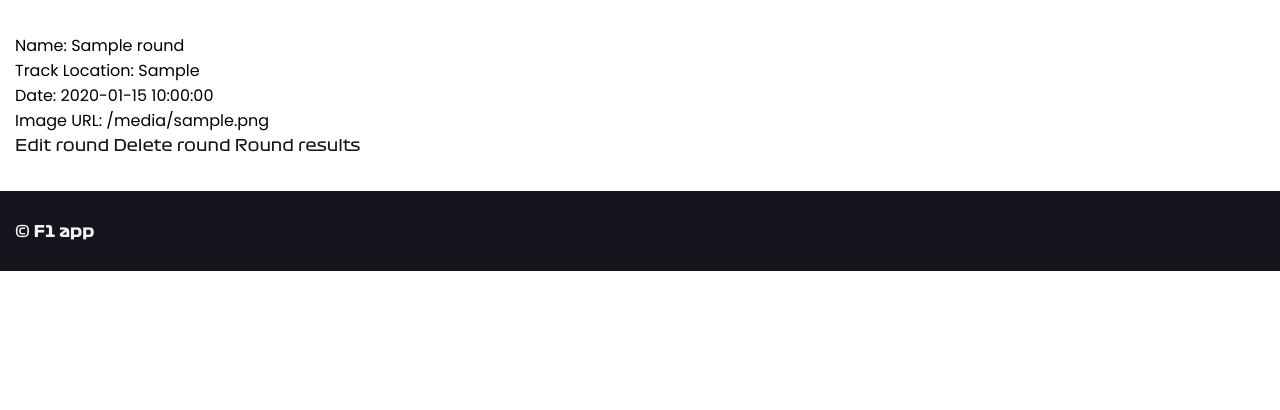
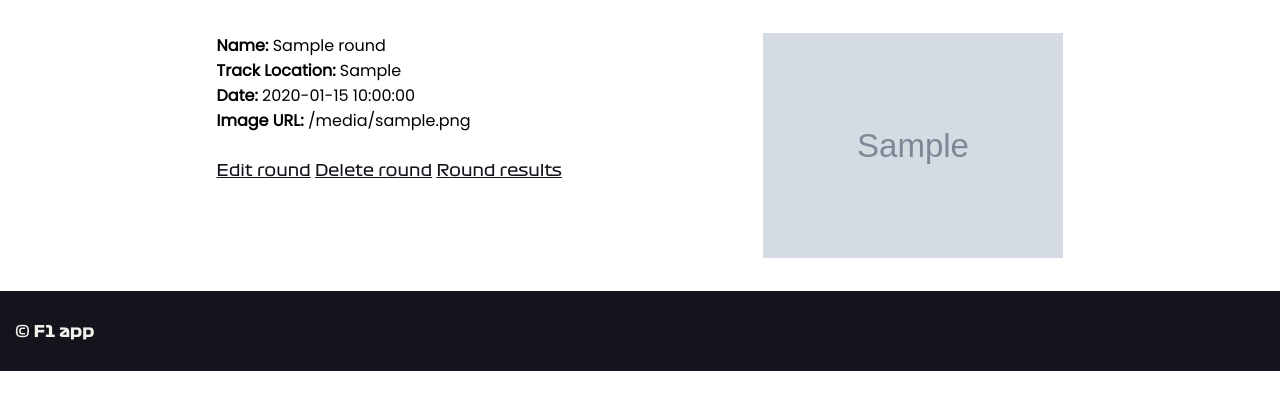
Before and after one commit to OhmniD/CodeClan_Week05_Full_Stack_Solo_Project, a Flask app: page /rounds/1 in a window 1280 px wide. Shown: the part 80-490 px from the top of the page. Run offline with Flask 2, Linux system fonts and the light colour scheme; grey boxes marked "Sample" are stand-in pictures; a database or web service that is not in the repository returns one stand-in record (values such as "Sample title"); some libraries are stand-ins or nearby versions; some web fonts are replaced.

Commit message:
styling of round's individual page, styling of all edit pages

```diff
--- a/static/css/drivers.css
+++ b/static/css/drivers.css
@@ -29,6 +29,10 @@
     justify-content: space-evenly;
 }
 
+.show-page-grid > div > a {
+    text-decoration: underline;
+}
+
 #team-drivers-heading {
     margin-bottom: 15px;
 }
@@ -44,3 +48,9 @@
     justify-content: space-evenly;
     gap: 50px;
 }
+
+.edit-form-flex {
+    display: flex;
+    flex-direction: column;
+    width: 300px;
+}
--- a/templates/driver_standings.html
+++ b/templates/driver_standings.html
@@ -4,7 +4,7 @@
 
 <h2>Driver Championship</h2>
 <br>
-<p>Current 2021 driver standings. Who will come out on top?</p>
+<p>Current 2021 driver standings:</p>
 <br>
 <div class="driver-championship">
     <ol>
--- a/templates/drivers/edit.html
+++ b/templates/drivers/edit.html
@@ -4,7 +4,7 @@
 
 <section>
     <h2>Edit driver</h2>
-    <form action="/drivers/{{ driver.id}}" method="post">
+    <form class="edit-form-flex" action="/drivers/{{ driver.id}}" method="post">
         <label for="name">Name:</label>
         <input type="text" name="name" value="{{driver.name}}">
 
@@ -33,6 +33,7 @@
 
         <label for="picture_url">Link to picture:</label>
         <input type="text" name="picture_url" value="{{ driver.picture_url }}">
+        <br>
         <input type="submit" value="Update driver">
     </form>
 </section>
--- a/templates/rounds/edit.html
+++ b/templates/rounds/edit.html
@@ -4,7 +4,7 @@
 
 <section>
     <h2>Edit round</h2>
-    <form action="/rounds/{{ round.id}}" method="post">
+    <form class="edit-form-flex" action="/rounds/{{ round.id}}" method="post">
         <label for="track_name">Track name:</label>
         <input type="text" name="track_name" value="{{round.track_name}}">
         <label for="track_location">Track location:</label>
@@ -13,6 +13,7 @@
         <input type="date" name="date" value="{{ round.date }}">
         <label for="image_url">Link to track image:</label>
         <input type="text" name="image_url" value="{{ round.image_url }}">
+        <br>
         <input type="submit" value="Update round">
     </form>
 </section>
--- a/templates/rounds/show.html
+++ b/templates/rounds/show.html
@@ -2,16 +2,20 @@
 
 {% block content %}
 
-<section>
-    <ul>
-        <li>Name: {{ round.track_name }}</li>
-        <li>Track Location: {{round.track_location}}</li>
-        <li>Date: {{round.date}}</li>
-        <li>Image URL: {{round.image_url}}</li>
+<section class="show-page-grid">
+    <div>
+        <ul>
+            <li><b>Name:</b> {{ round.track_name }}</li>
+            <li><b>Track Location:</b> {{round.track_location}}</li>
+            <li><b>Date:</b> {{round.date}}</li>
+            <li><b>Image URL:</b> {{round.image_url}}</li>
+        </ul>
+        <br>
         <a href="{{round.id}}/edit">Edit round</a>
         <a href="{{round.id}}/delete">Delete round</a>
         <a href="{{round.id}}/results">Round results</a>
-    </ul>
+    </div>
+    <img class="show-grid-image" src="{{ round.image_url }}" alt="{{ round.name }}">
 </section>
 
 
--- a/templates/team_standings.html
+++ b/templates/team_standings.html
@@ -4,7 +4,7 @@
 
 <h2>Team Championship</h2>
 <br>
-<p>Current team championship standings.</p>
+<p>Current team championship standings:</p>
 <br>
 <div class="team-championship">
     <ol>
--- a/templates/teams/edit.html
+++ b/templates/teams/edit.html
@@ -4,11 +4,9 @@
 
 <section>
     <h2>Add new team</h2>
-    <form action="/teams/{{ team.id }}" method="post">
+    <form class="edit-form-flex" action="/teams/{{ team.id }}" method="post">
         <label for="name">Name:</label>
         <input type="text" name="name" value="{{ team.name }}">
-
-
         <label for="headquarters">Headquarters:</label>
         <input type="text" name="headquarters" value="{{ team.headquarters }}">
         <label for="engine_supplier">Engine supplier:</label>
@@ -17,6 +15,7 @@
         <input type="text" name="team_colour" value="{{ team.team_colour }}">
         <label for="logo_url">Link to logo:</label>
         <input type="text" name="logo_url" value="{{ team.logo_url }}">
+        <br>
         <input type="submit" value="Update team">
     </form>
 </section>
```
Also changed, not shown: static/images/drivers/alex_albon.jpg (renamed from static/images/drivers/alex-albon.jpg), templates/teams/driver_standings.html (deleted).
